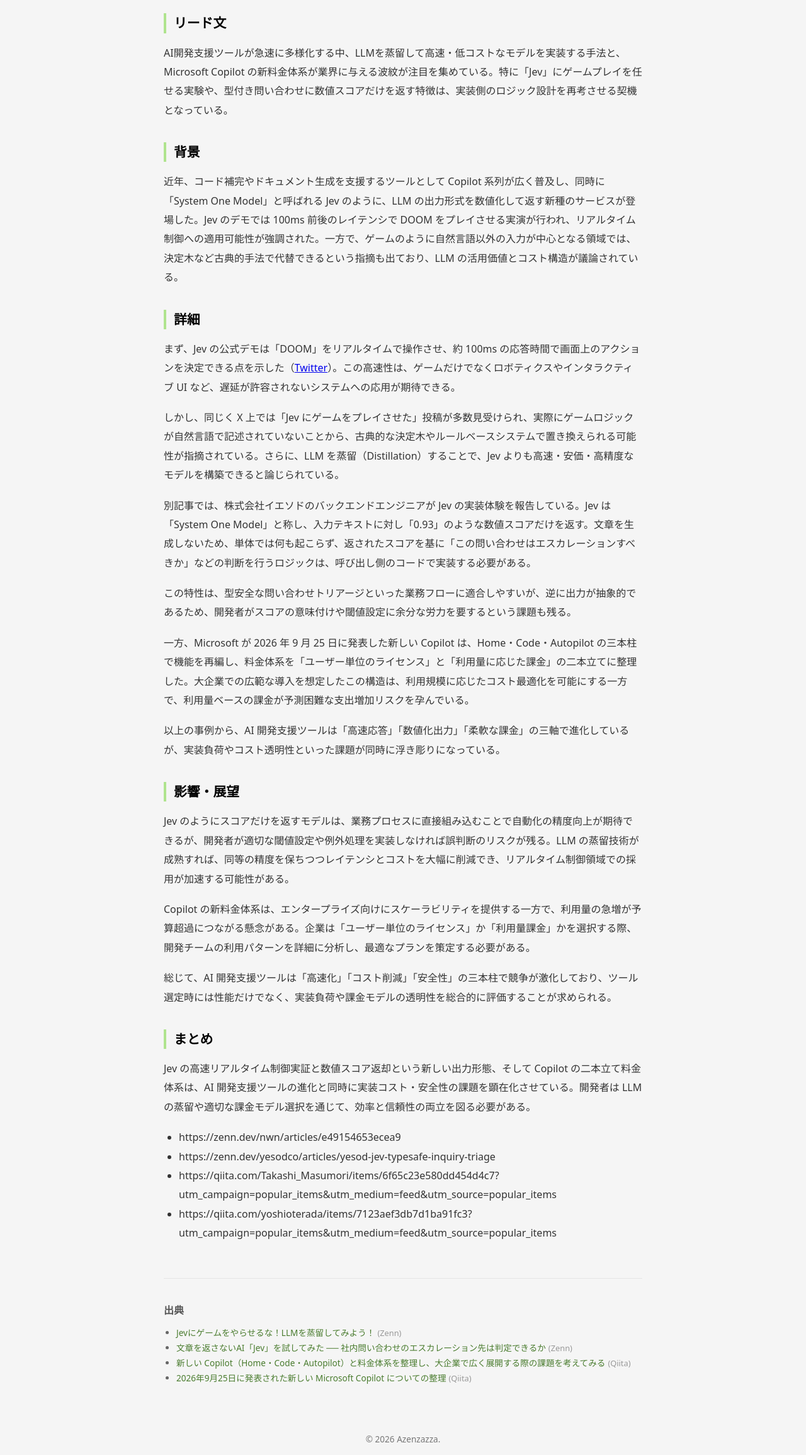
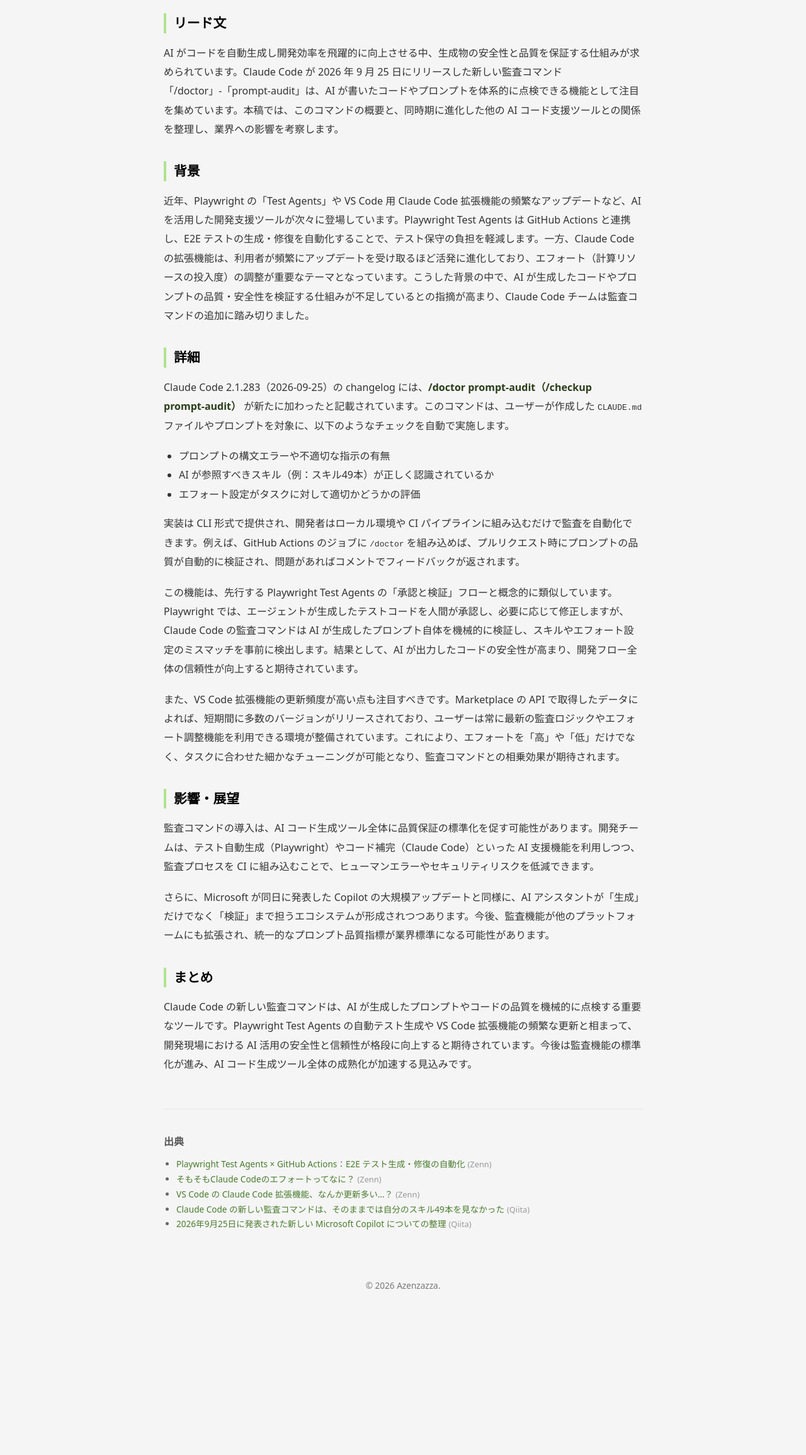
Before and after one commit to Azenzazza/Azenzazza.github.io, a plain HTML site: page news/tech.html in a window 1280 px wide. Shown: the part 283-2594 px from the top of the page at 63% size. After the commit the page ends 2350 px from the top, so only its background shows below. Drawn offline with Linux system fonts and the light colour scheme.

Commit message:
Update news 2026-09-28

```diff
--- a/news/tech.html
+++ b/news/tech.html
@@ -5,8 +5,8 @@
   <link rel="stylesheet" href="../main.css">
   <meta charset="UTF-8">
   <meta name="viewport" content="width=device-width, initial-scale=1.0">
-  <title>Jevにゲームをやらせるな！LLMを蒸留してみよう！ - Azenzazzaのサイト</title>
-  <meta name="description" content="近年AI開発支援ツールが急速に進化し、CopilotやJev、AI生成スライドなど多様な用途が登場。導入メリットと安全性・料金課題が議論されており、技術者にとって重要なテーマです。">
+  <title>Claude Codeの新しい監査コマンド - Azenzazzaのサイト</title>
+  <meta name="description" content="AIコード生成ツールが急成長し、開発効率と品質向上を実現する一方で、監査・安全性への課題が浮上しています。">
   <style>
     body {
       margin: 0;
@@ -185,43 +185,38 @@
       <a href="./normal.html">一般</a>
     </div>
 
-    <p class="news-date">2026年09月27日</p>
-    <h1>Jevにゲームをやらせるな！LLMを蒸留してみよう！</h1>
+    <p class="news-date">2026年09月29日</p>
+    <h1>Claude Codeの新しい監査コマンド</h1>
 
     <article class="news-body">
 <h2>リード文</h2>
-<p>AI開発支援ツールが急速に多様化する中、LLMを蒸留して高速・低コストなモデルを実装する手法と、Microsoft Copilot の新料金体系が業界に与える波紋が注目を集めている。特に「Jev」にゲームプレイを任せる実験や、型付き問い合わせに数値スコアだけを返す特徴は、実装側のロジック設計を再考させる契機となっている。</p>
+<p>AI がコードを自動生成し開発効率を飛躍的に向上させる中、生成物の安全性と品質を保証する仕組みが求められています。Claude Code が 2026 年 9 月 25 日にリリースした新しい監査コマンド「/doctor」‑「prompt‑audit」は、AI が書いたコードやプロンプトを体系的に点検できる機能として注目を集めています。本稿では、このコマンドの概要と、同時期に進化した他の AI コード支援ツールとの関係を整理し、業界への影響を考察します。</p>
 
 <h2>背景</h2>
-<p>近年、コード補完やドキュメント生成を支援するツールとして Copilot 系列が広く普及し、同時に「System One Model」と呼ばれる Jev のように、LLM の出力形式を数値化して返す新種のサービスが登場した。Jev のデモでは 100ms 前後のレイテンシで DOOM をプレイさせる実演が行われ、リアルタイム制御への適用可能性が強調された。一方で、ゲームのように自然言語以外の入力が中心となる領域では、決定木など古典的手法で代替できるという指摘も出ており、LLM の活用価値とコスト構造が議論されている。</p>
+<p>近年、Playwright の「Test Agents」や VS Code 用 Claude Code 拡張機能の頻繁なアップデートなど、AI を活用した開発支援ツールが次々に登場しています。Playwright Test Agents は GitHub Actions と連携し、E2E テストの生成・修復を自動化することで、テスト保守の負担を軽減します。一方、Claude Code の拡張機能は、利用者が頻繁にアップデートを受け取るほど活発に進化しており、エフォート（計算リソースの投入度）の調整が重要なテーマとなっています。こうした背景の中で、AI が生成したコードやプロンプトの品質・安全性を検証する仕組みが不足しているとの指摘が高まり、Claude Code チームは監査コマンドの追加に踏み切りました。</p>
 
 <h2>詳細</h2>
-<p>まず、Jev の公式デモは「DOOM」をリアルタイムで操作させ、約 100ms の応答時間で画面上のアクションを決定できる点を示した（<a href="https://x.com/CompleteSkeptic/status/2099925687465570372">Twitter</a>）。この高速性は、ゲームだけでなくロボティクスやインタラクティブ UI など、遅延が許容されないシステムへの応用が期待できる。</p>
-<p>しかし、同じく X 上では「Jev にゲームをプレイさせた」投稿が多数見受けられ、実際にゲームロジックが自然言語で記述されていないことから、古典的な決定木やルールベースシステムで置き換えられる可能性が指摘されている。さらに、LLM を蒸留（Distillation）することで、Jev よりも高速・安価・高精度なモデルを構築できると論じられている。</p>
-<p>別記事では、株式会社イエソドのバックエンドエンジニアが Jev の実装体験を報告している。Jev は「System One Model」と称し、入力テキストに対し「0.93」のような数値スコアだけを返す。文章を生成しないため、単体では何も起こらず、返されたスコアを基に「この問い合わせはエスカレーションすべきか」などの判断を行うロジックは、呼び出し側のコードで実装する必要がある。</p>
-<p>この特性は、型安全な問い合わせトリアージといった業務フローに適合しやすいが、逆に出力が抽象的であるため、開発者がスコアの意味付けや閾値設定に余分な労力を要するという課題も残る。</p>
-<p>一方、Microsoft が 2026 年 9 月 25 日に発表した新しい Copilot は、Home・Code・Autopilot の三本柱で機能を再編し、料金体系を「ユーザー単位のライセンス」と「利用量に応じた課金」の二本立てに整理した。大企業での広範な導入を想定したこの構造は、利用規模に応じたコスト最適化を可能にする一方で、利用量ベースの課金が予測困難な支出増加リスクを孕んでいる。</p>
-<p>以上の事例から、AI 開発支援ツールは「高速応答」「数値化出力」「柔軟な課金」の三軸で進化しているが、実装負荷やコスト透明性といった課題が同時に浮き彫りになっている。</p>
+<p>Claude Code 2.1.283（2026‑09‑25）の changelog には、<strong>/doctor prompt‑audit（/checkup prompt‑audit）</strong> が新たに加わったと記載されています。このコマンドは、ユーザーが作成した <code>CLAUDE.md</code> ファイルやプロンプトを対象に、以下のようなチェックを自動で実施します。</p>
+<ul>
+<li>プロンプトの構文エラーや不適切な指示の有無</li>
+<li>AI が参照すべきスキル（例：スキル49本）が正しく認識されているか</li>
+<li>エフォート設定がタスクに対して適切かどうかの評価</li>
+</ul>
+<p>実装は CLI 形式で提供され、開発者はローカル環境や CI パイプラインに組み込むだけで監査を自動化できます。例えば、GitHub Actions のジョブに <code>/doctor</code> を組み込めば、プルリクエスト時にプロンプトの品質が自動的に検証され、問題があればコメントでフィードバックが返されます。</p>
+<p>この機能は、先行する Playwright Test Agents の「承認と検証」フローと概念的に類似しています。Playwright では、エージェントが生成したテストコードを人間が承認し、必要に応じて修正しますが、Claude Code の監査コマンドは AI が生成したプロンプト自体を機械的に検証し、スキルやエフォート設定のミスマッチを事前に検出します。結果として、AI が出力したコードの安全性が高まり、開発フロー全体の信頼性が向上すると期待されています。</p>
+<p>また、VS Code 拡張機能の更新頻度が高い点も注目すべきです。Marketplace の API で取得したデータによれば、短期間に多数のバージョンがリリースされており、ユーザーは常に最新の監査ロジックやエフォート調整機能を利用できる環境が整備されています。これにより、エフォートを「高」や「低」だけでなく、タスクに合わせた細かなチューニングが可能となり、監査コマンドとの相乗効果が期待されます。</p>
 
 <h2>影響・展望</h2>
-<p>Jev のようにスコアだけを返すモデルは、業務プロセスに直接組み込むことで自動化の精度向上が期待できるが、開発者が適切な閾値設定や例外処理を実装しなければ誤判断のリスクが残る。LLM の蒸留技術が成熟すれば、同等の精度を保ちつつレイテンシとコストを大幅に削減でき、リアルタイム制御領域での採用が加速する可能性がある。</p>
-<p>Copilot の新料金体系は、エンタープライズ向けにスケーラビリティを提供する一方で、利用量の急増が予算超過につながる懸念がある。企業は「ユーザー単位のライセンス」か「利用量課金」かを選択する際、開発チームの利用パターンを詳細に分析し、最適なプランを策定する必要がある。</p>
-<p>総じて、AI 開発支援ツールは「高速化」「コスト削減」「安全性」の三本柱で競争が激化しており、ツール選定時には性能だけでなく、実装負荷や課金モデルの透明性を総合的に評価することが求められる。</p>
+<p>監査コマンドの導入は、AI コード生成ツール全体に品質保証の標準化を促す可能性があります。開発チームは、テスト自動生成（Playwright）やコード補完（Claude Code）といった AI 支援機能を利用しつつ、監査プロセスを CI に組み込むことで、ヒューマンエラーやセキュリティリスクを低減できます。</p>
+<p>さらに、Microsoft が同日に発表した Copilot の大規模アップデートと同様に、AI アシスタントが「生成」だけでなく「検証」まで担うエコシステムが形成されつつあります。今後、監査機能が他のプラットフォームにも拡張され、統一的なプロンプト品質指標が業界標準になる可能性があります。</p>
 
 <h2>まとめ</h2>
-<p>Jev の高速リアルタイム制御実証と数値スコア返却という新しい出力形態、そして Copilot の二本立て料金体系は、AI 開発支援ツールの進化と同時に実装コスト・安全性の課題を顕在化させている。開発者は LLM の蒸留や適切な課金モデル選択を通じて、効率と信頼性の両立を図る必要がある。</p>
-
-<ul>
-<li>https://zenn.dev/nwn/articles/e49154653ecea9</li>
-<li>https://zenn.dev/yesodco/articles/yesod-jev-typesafe-inquiry-triage</li>
-<li>https://qiita.com/Takashi_Masumori/items/6f65c23e580dd454d4c7?utm_campaign=popular_items&utm_medium=feed&utm_source=popular_items</li>
-<li>https://qiita.com/yoshioterada/items/7123aef3db7d1ba91fc3?utm_campaign=popular_items&utm_medium=feed&utm_source=popular_items</li>
-</ul>
+<p>Claude Code の新しい監査コマンドは、AI が生成したプロンプトやコードの品質を機械的に点検する重要なツールです。Playwright Test Agents の自動テスト生成や VS Code 拡張機能の頻繁な更新と相まって、開発現場における AI 活用の安全性と信頼性が格段に向上すると期待されています。今後は監査機能の標準化が進み、AI コード生成ツール全体の成熟化が加速する見込みです。</p>
     </article>
 
     <section class="news-sources">
       <h2>出典</h2>
-      <ul><li><a href="https://zenn.dev/nwn/articles/e49154653ecea9" target="_blank" rel="noopener">Jevにゲームをやらせるな！LLMを蒸留してみよう！</a><span class="src-name">(Zenn)</span></li><li><a href="https://zenn.dev/yesodco/articles/yesod-jev-typesafe-inquiry-triage" target="_blank" rel="noopener">文章を返さないAI「Jev」を試してみた ── 社内問い合わせのエスカレーション先は判定できるか</a><span class="src-name">(Zenn)</span></li><li><a href="https://qiita.com/Takashi_Masumori/items/6f65c23e580dd454d4c7?utm_campaign=popular_items&utm_medium=feed&utm_source=popular_items" target="_blank" rel="noopener">新しい Copilot（Home・Code・Autopilot）と料金体系を整理し、大企業で広く展開する際の課題を考えてみる</a><span class="src-name">(Qiita)</span></li><li><a href="https://qiita.com/yoshioterada/items/7123aef3db7d1ba91fc3?utm_campaign=popular_items&utm_medium=feed&utm_source=popular_items" target="_blank" rel="noopener">2026年9月25日に発表された新しい Microsoft Copilot についての整理</a><span class="src-name">(Qiita)</span></li></ul>
+      <ul><li><a href="https://zenn.dev/sun_asterisk/articles/e9b50f09839def" target="_blank" rel="noopener">Playwright Test Agents × GitHub Actions：E2E テスト生成・修復の自動化</a><span class="src-name">(Zenn)</span></li><li><a href="https://zenn.dev/goat_eat_any/articles/claude-code-effort-explained" target="_blank" rel="noopener">そもそもClaude Codeのエフォートってなに？</a><span class="src-name">(Zenn)</span></li><li><a href="https://zenn.dev/headwaters/articles/15875671106c54" target="_blank" rel="noopener">VS Code の Claude Code 拡張機能、なんか更新多い…？</a><span class="src-name">(Zenn)</span></li><li><a href="https://qiita.com/suwa_nobu/items/ae5a8c1609c794a74a25?utm_campaign=popular_items&utm_medium=feed&utm_source=popular_items" target="_blank" rel="noopener">Claude Code の新しい監査コマンドは、そのままでは自分のスキル49本を見なかった</a><span class="src-name">(Qiita)</span></li><li><a href="https://qiita.com/yoshioterada/items/7123aef3db7d1ba91fc3?utm_campaign=popular_items&utm_medium=feed&utm_source=popular_items" target="_blank" rel="noopener">2026年9月25日に発表された新しい Microsoft Copilot についての整理</a><span class="src-name">(Qiita)</span></li></ul>
     </section>
   </main>
 
```
Also changed, not shown: news/normal.html (+22 -17 lines).
